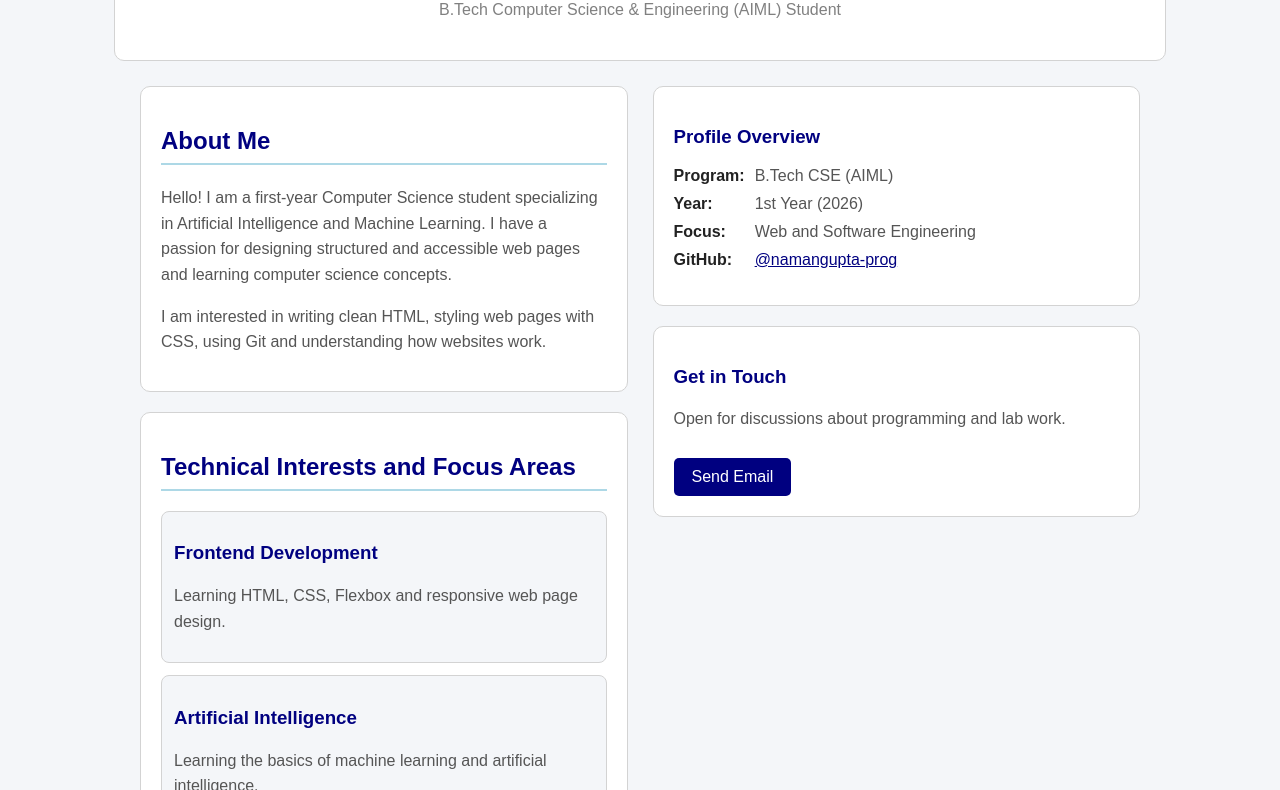
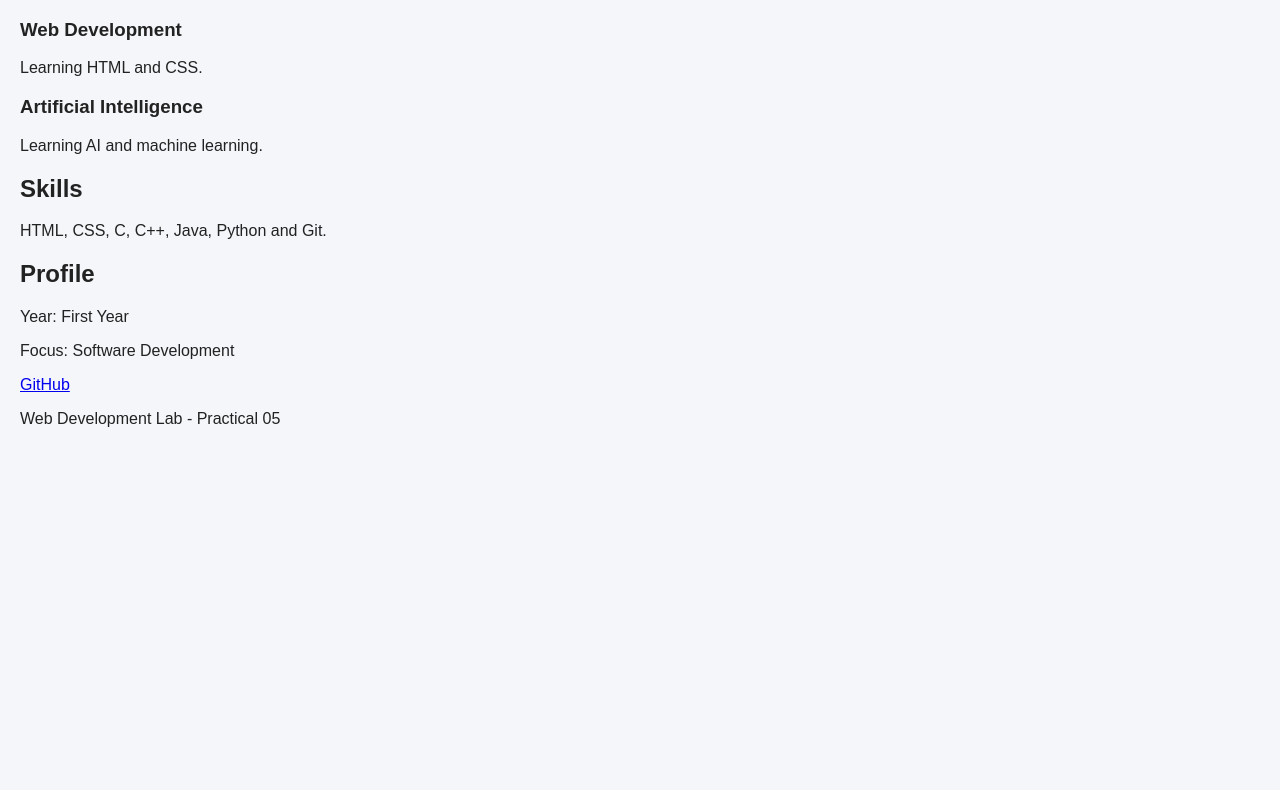
Before and after one commit to namangupta-prog/Web_Dev_lab, a plain HTML site: page P5/index.html in a window 1280 px wide. Shown: the part 253-1043 px from the top of the page. After the commit the page ends 800 px from the top, so only its background shows below. Drawn offline with Linux system fonts and the light colour scheme.

Commit message:
Update index.html

```diff
--- a/P5/index.html
+++ b/P5/index.html
@@ -1,112 +1,52 @@
+
 <!DOCTYPE html>
 <html lang="en">
 <head>
-  <title>Naman Gupta - Developer Biography</title>
+  <title>Naman Gupta - Bio</title>
   <link rel="stylesheet" href="style.css">
 </head>
 <body>
 
-  <header class="bio-header">
-    <div class="header-inner">
-      <div class="avatar-badge">NR</div>
-      <div class="header-text">
-        <p class="eyebrow-tag">Practical 05 - Semantic Bio Page</p>
-        <h1 class="bio-name">Nilay Raj</h1>
-        <p class="bio-role">B.Tech Computer Science &amp; Engineering (AIML) Student</p>
-      </div>
-    </div>
+<header>
+  <h1>Naman Gupta</h1>
+  <p>B.Tech CSE (AI & ML) Student</p>
 </header>
 
-  <main class="bio-layout">
-
-    <div class="primary-content">
-
-      <section class="bio-card">
+<main>
+  <section>
     <h2>About Me</h2>
-        <p>
-          Hello! I am a first-year Computer Science student specializing in
-          Artificial Intelligence and Machine Learning. I have a passion for
-          designing structured and accessible web pages and learning computer
-          science concepts.
-        </p>
-        <p>
-          I am interested in writing clean HTML, styling web pages with CSS,
-          using Git and understanding how websites work.
-        </p>
+    <p>I am a first-year student interested in web development,
+    programming and artificial intelligence.</p>
   </section>
 
-      <section class="bio-card">
-        <h2>Technical Interests and Focus Areas</h2>
+  <section>
+    <h2>Technical Interests</h2>
 
-        <div class="cards-grid">
-          <article class="interest-item">
-            <h3>Frontend Development</h3>
-            <p>Learning HTML, CSS, Flexbox and responsive web page design.</p>
+    <article>
+      <h3>Web Development</h3>
+      <p>Learning HTML and CSS.</p>
     </article>
 
-          <article class="interest-item">
+    <article>
       <h3>Artificial Intelligence</h3>
-            <p>Learning the basics of machine learning and artificial intelligence.</p>
+      <p>Learning AI and machine learning.</p>
     </article>
-
-          <article class="interest-item">
-            <h3>Systems and Tools</h3>
-            <p>Practising command line tools, Git and GitHub.</p>
-          </article>
-        </div>
   </section>
 
-      <section class="bio-card">
-        <h2>Technical Skills</h2>
-
-        <div class="skill-tags">
-          <span class="tag">HTML</span>
-          <span class="tag">CSS</span>
-          <span class="tag">Python</span>
-          <span class="tag">Java</span>
-          <span class="tag">Git and GitHub</span>
-          <span class="tag">C</span>
-          <span class="tag">C++</span>
-        </div>
+  <section>
+    <h2>Skills</h2>
+    <p>HTML, CSS, C, C++, Java, Python and Git.</p>
   </section>
 
-    </div>
-
-    <aside class="bio-sidebar">
-
-      <section class="bio-card">
-        <h3>Profile Overview</h3>
-
-        <dl class="profile-meta">
-          <dt>Program:</dt>
-          <dd>B.Tech CSE (AIML)</dd>
-
-          <dt>Year:</dt>
-          <dd>1st Year (2026)</dd>
-
-          <dt>Focus:</dt>
-          <dd>Web and Software Engineering</dd>
-
-          <dt>GitHub:</dt>
-          <dd>
-            <a href="https://github.com/namangupta-prog" target="_blank" rel="noopener noreferrer">
-              @namangupta-prog
-            </a>
-          </dd>
-        </dl>
-      </section>
-
-      <section class="bio-card">
-        <h3>Get in Touch</h3>
-        <p>Open for discussions about programming and lab work.</p>
-        <a href="guptanaman5985@gmail.com" class="action-btn">Send Email</a>
-      </section>
-
+  <aside>
+    <h2>Profile</h2>
+    <p>Year: First Year</p>
+    <p>Focus: Software Development</p>
+    <a href="https://github.com/namangupta-prog">GitHub</a>
   </aside>
-
 </main>
 
-  <footer class="bio-footer">
+<footer>
   <p>Web Development Lab - Practical 05</p>
 </footer>
 
```
Lines whose indentation alone changed are shown as unchanged.
